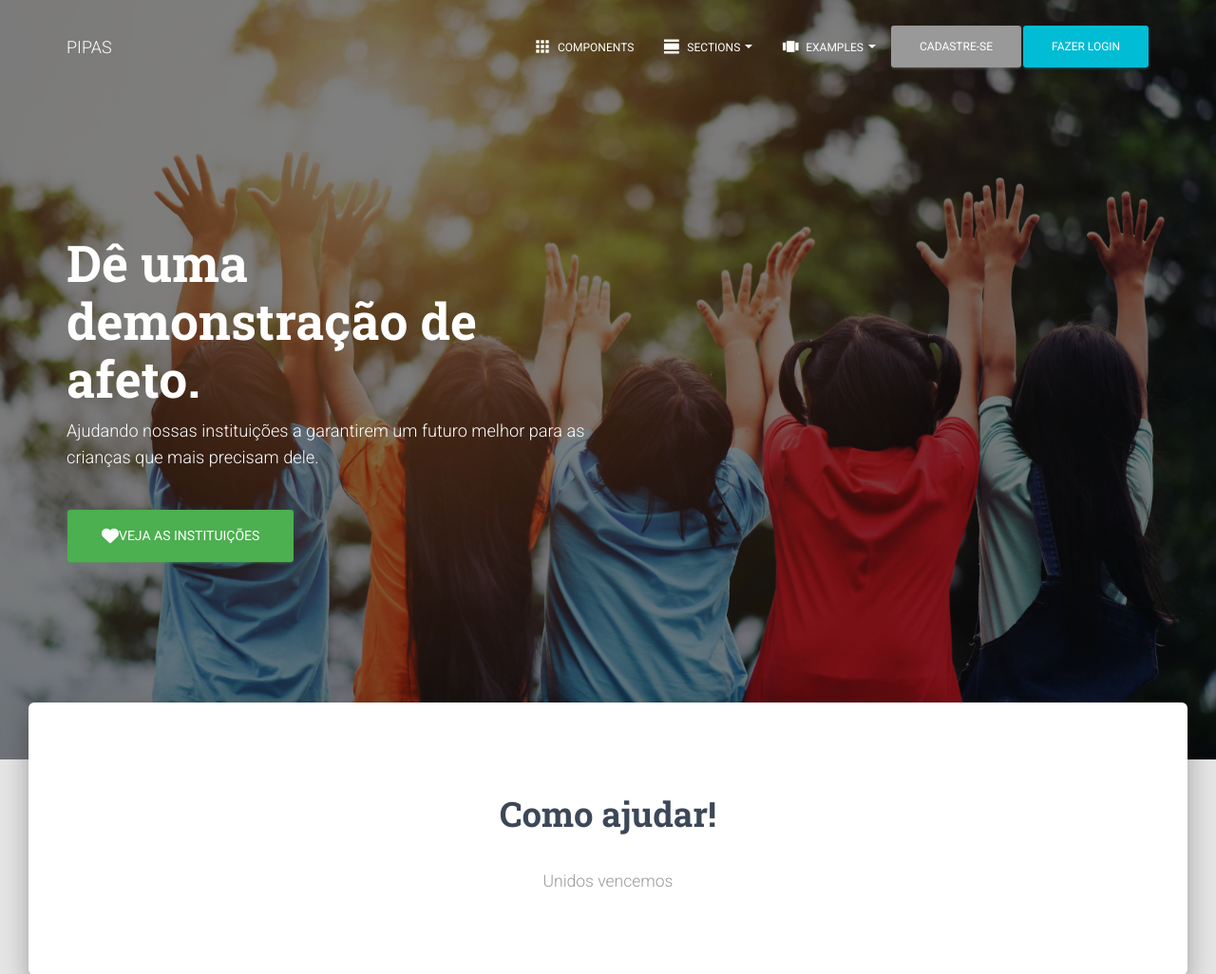
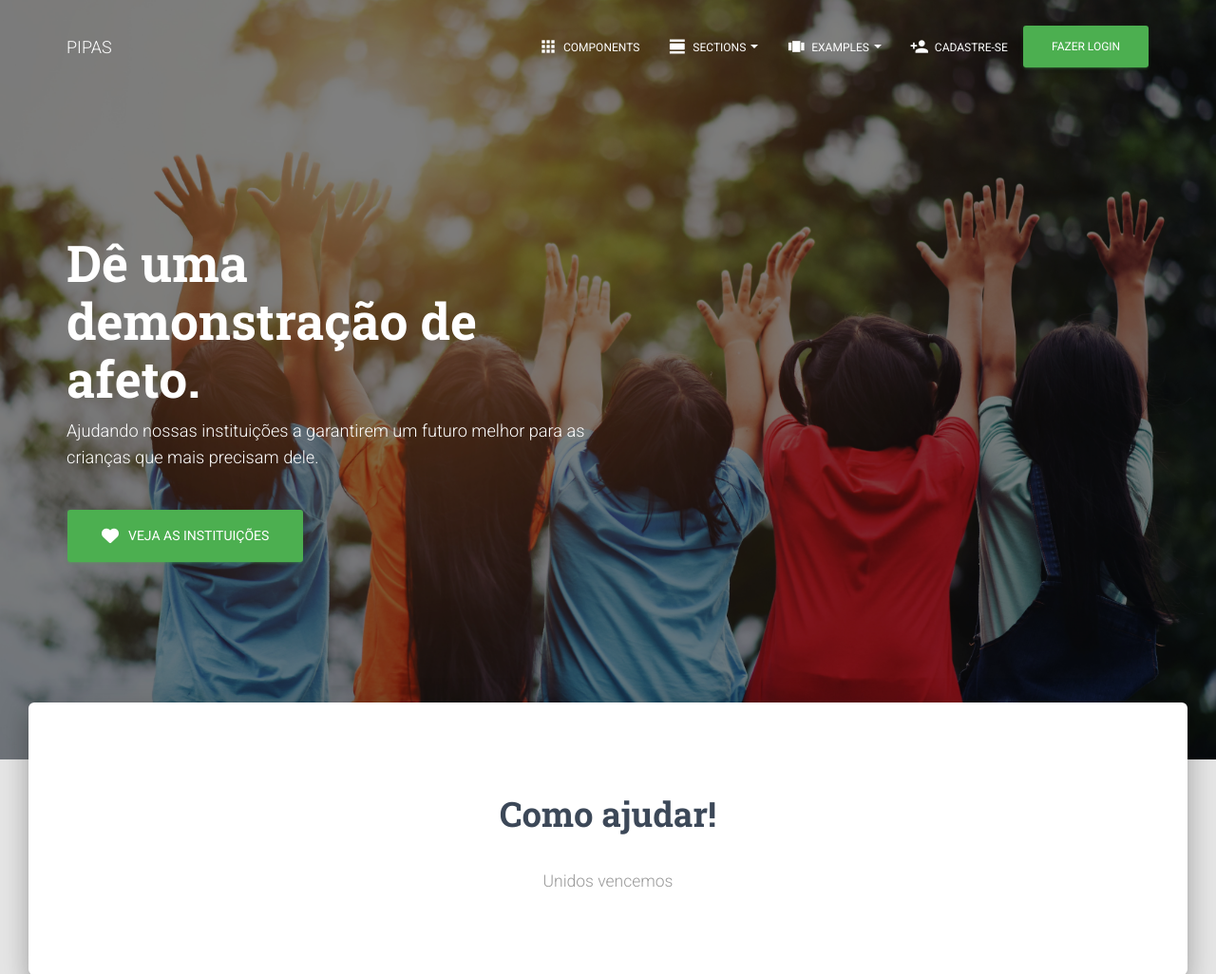
Before and after one commit to giusepper11/PIPAS---Casa-de-amparo, a Django app: page / in a window 1280 px wide. Shown: the top 1026 px of the page at 95% size. Run offline with Django 3.2, Linux system fonts and the light colour scheme; parts of the project's set-up code (start-up, migrations or seed data) failed here and were passed over; some libraries are stand-ins or nearby versions.

Commit message:
Nova versão de layout

```diff
--- a/home/templates/home/base/base.html
+++ b/home/templates/home/base/base.html
@@ -7,7 +7,7 @@
     <meta http-equiv="X-UA-Compatible" content="IE=edge,chrome=1"/>
 
     {% block title_block %}
-mat
+        mat
     {% endblock %}
 
     <meta content='width=device-width, initial-scale=1.0, maximum-scale=1.0, user-scalable=0' name='viewport'/>
@@ -162,13 +162,16 @@ mat
                     </ul>
                 </li>
                 <li>
-                    <a href="../index.html" class="btn">
+                    <a href="../index.html">
+                        <i class="material-icons">
+                            person_add
+                        </i>
                         Cadastre-se
                     </a>
                 </li>
                 <li>
-                    <a href="../index.html" class="btn btn-info">
-                         Fazer Login
+                    <a href="../index.html" class="btn btn-success">
+                        Fazer Login
                     </a>
                 </li>
 
--- a/home/templates/home/index.html
+++ b/home/templates/home/index.html
@@ -17,7 +17,7 @@
                     <br/>
                     <a href="https://www.youtube.com/watch?v=dQw4w9WgXcQ" target="_blank"
                        class="btn btn-success btn-raised btn-lg">
-                        <i class="fa fa-heart "></i>Veja as Instituições
+                        <i class="fa fa-heart" style="padding-right: 10px" ></i>Veja as Instituições
                     </a>
                 </div>
             </div>
```
